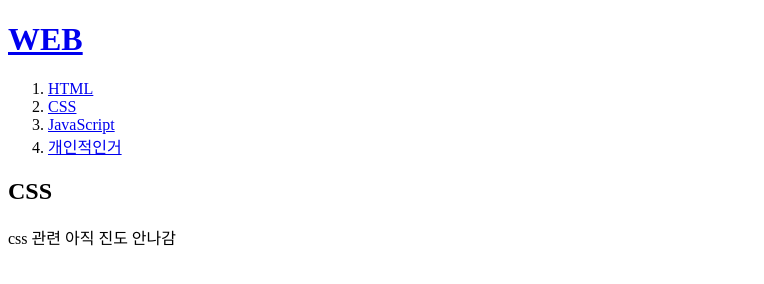
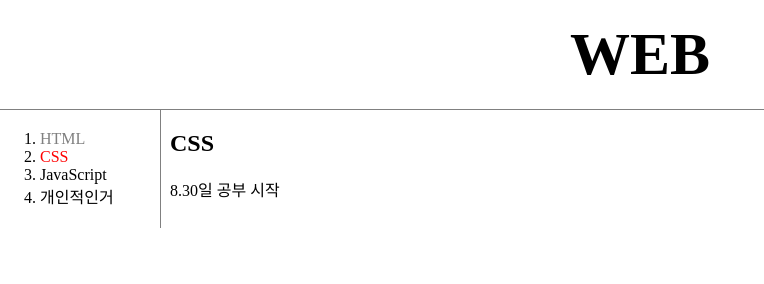
Before and after one commit to BH-ari/my-frist-web-site, a plain HTML site: page 2.html in a window 1280 px wide. Shown: the whole page, without its empty margins (0-764 px from the left). Drawn offline with Linux system fonts and the light colour scheme.

Commit message:
8.30일 수정

```diff
--- a/2.html
+++ b/2.html
@@ -2,16 +2,63 @@
 <html>
 <head>
     <title> WEB1 - css</title>
-    <meta charset="utf-8"
+    <meta charset="utf-8">
+    <style>
+        body {
+            margin: 0;
+        }
+        #active {
+            color: red;
+        }
+        .saw {
+            color: gray;
+        }
+        a {
+            color: black;
+            text-decoration: none;
+        }
+        h1 {
+            font-size:60px;
+            text-align: center;
+            border-bottom: 1px solid gray;
+            margin: 0;
+            padding: 20px;
+        }
+        ol {
+            border-right:1px solid gray;
+            width: 100px;
+            margin: 0;
+            padding: 20px;
+
+        }
+        #grid{
+            display: grid;
+            grid-template-columns: 150px 1fr;
+        }
+        ol {
+            padding-left: 40px;
+        }
+        #article{
+            padding-left: 20px;
+        }
+    </style>
 </head>
 <body>
     <h1><a href="index.html">WEB</a></h1>
+    <div id="grid">
         <ol>
-        <li><a href="1.html">HTML</a></li>
-        <li><a href="2.html">CSS</a></li>
+            <li><a href="1.html" class="saw">HTML</a></li>
+            <li><a href="2.html" class="saw" id="active">CSS</a></li>
             <li><a href="3.html">JavaScript</a></li>
             <li><a href="개인적인.html">개인적인거</a></li>
         </ol>
+        <div id="article">
             <h2>CSS</h2>
-    <p>css 관련 아직 진도 안나감</p>
+            <p>
+                8.30일 공부 시작
+            </p>
+        </div>
+    </div>
+
+
     </body>
```
Also changed, not shown: 1.html (+1 -1 lines), 3.html (+1 -1 lines), box.html (added, +20 -0 lines), index.html (+1 -1 lines), 개인적인.html (+12 -2 lines), grid.html (added). Lines whose indentation alone changed are shown as unchanged.
